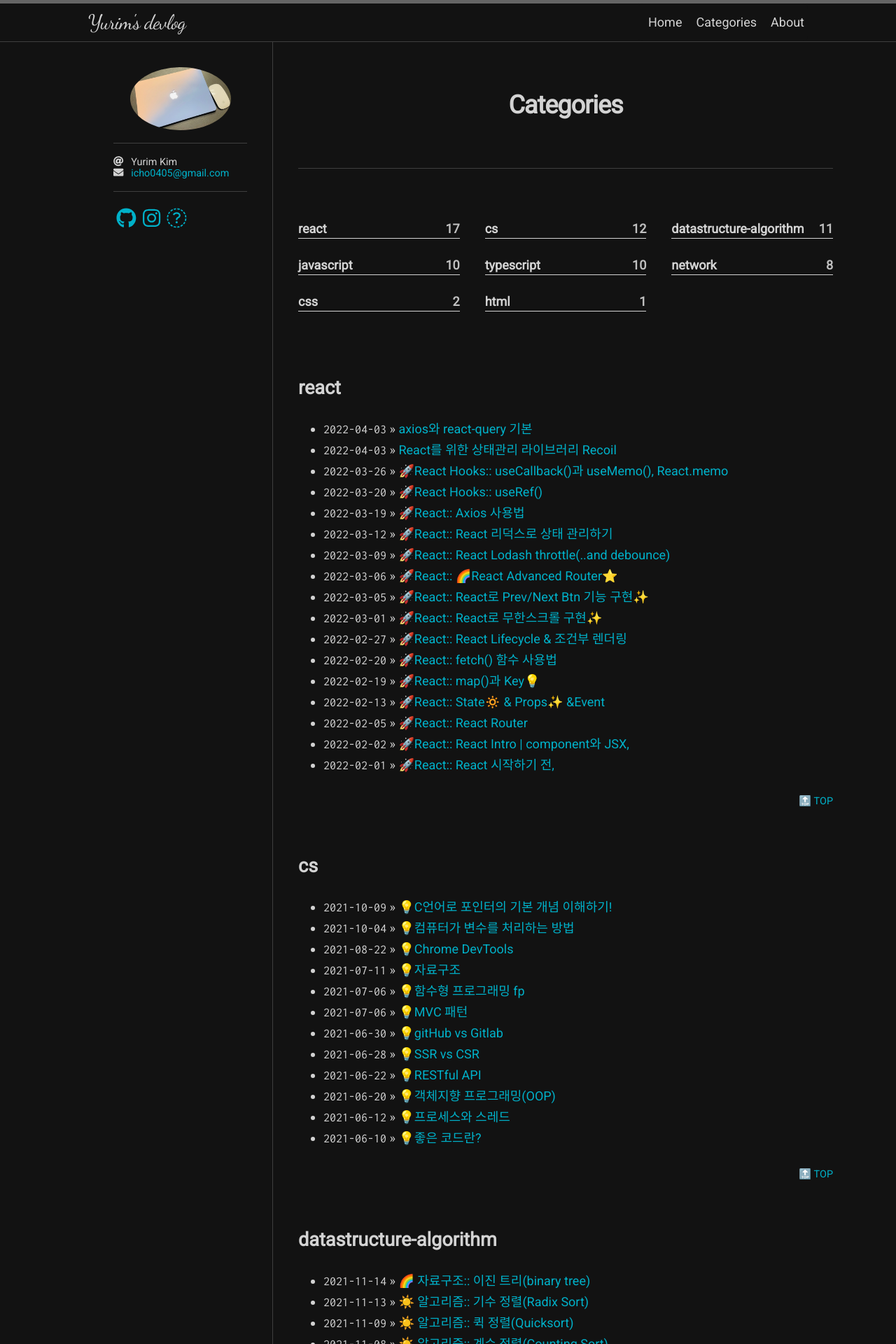
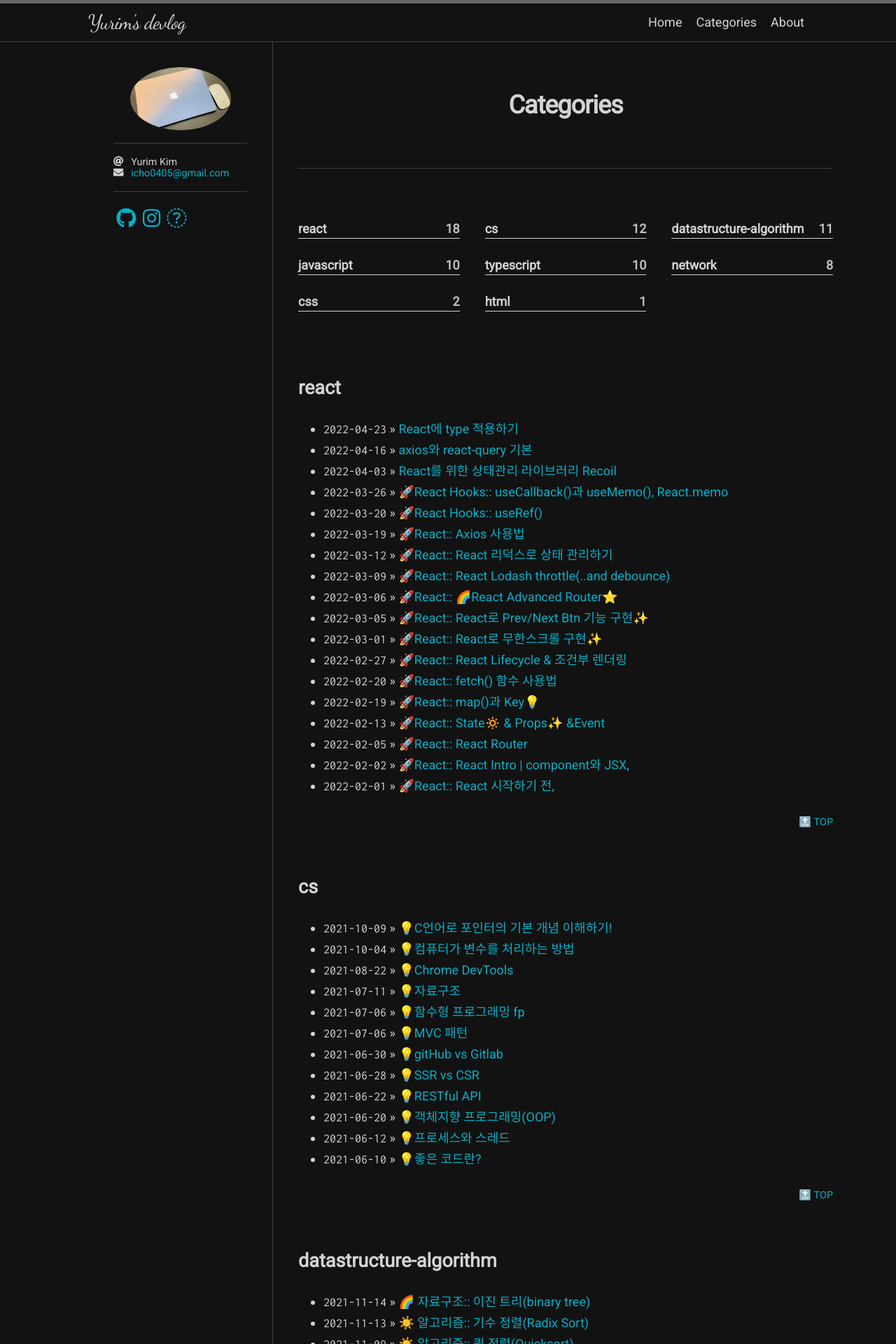
Before and after one commit to yurim45/yurim45.github.io, a Jekyll site: the page built from tags.md, in a window 1280 px wide. Shown: the top 1920 px of the page at 70% size. Built offline with Jekyll 4.4.1, drawn with Linux system fonts in a browser that asks for light colours; nearby versions of some CDN libraries; some web fonts are replaced; part of the change alters nothing that is shown.

Commit message:
add: post

````diff
--- a/_posts/2022-04-16-react_react_query.md
+++ b/_posts/2022-04-16-react_react_query.md
@@ -9,8 +9,8 @@ navigation: true
 toc: true
 toc_sticky: true
 
-date: 2022-04-03
-last_modified_at: 2022-04-03
+date: 2022-04-16
+last_modified_at: 2022-04-16
 ---
 
 ![](https://velog.velcdn.com/images/april_5/post/130db741-40c6-49c4-b78b-520c68e1aa25/image.png)
--- /dev/null
+++ b/_posts/2022-04-23-react_react_typescript.md
@@ -0,0 +1,87 @@
+---
+published: true
+title: "React에 type 적용하기"
+tags:
+  - [React]
+permalink: /study/react/typescript
+
+navigation: true
+toc: true
+toc_sticky: true
+
+date: 2022-04-23
+last_modified_at: 2022-04-23
+---
+
+![](https://velog.velcdn.com/images/april_5/post/1cb99d0d-db9c-4c05-b565-e337351bbd6a/image.png)
+
+# React Compoenent에서 type 정의하기
+
+<br />
+
+## 이벤트 객체와 이벤트 처리 함수의 타입
+
+> 리액트 컴포넌트에서 <span style='color:dodgerblue'>**이벤트 처리 함수의 타입**</span>을 자주 작성하기 때문에 미리 타입을 만들어 놓고 <span style='color:dodgerblue'>**재사용**</span>하는 게 좋다.
+
+```tsx
+import React from 'react';
+
+type EventObject<t = HTMLElement> = React.SyntheticEvent<T>;  // (1)
+
+type EventFunc<T = HTMLElement> (e : EventObject<T> => void)  // (2)
+```
+
+(1) 리액트에서 발생하는 대부분의 이벤트 객체는 EventObject 타입으로 정의할 수 있다.
+특정 이벤트에 특화된 타입을 원한다면 제네릭 T에 원하는 타입을 입력한다.
+
+(2) 대부분의 이벤트 처리 함수를 EventFunc로 정의할 수 있다.
+마찬가지로 원하는 타입을 제네릭 T에 입력할 수 있다. 이 타입응ㄴ 이벤트 처리 함수를 속성 값으로 전달할 떄 유용하게 사용된다.
+
+<br />
+
+---
+
+## 함수형 컴포넌트의 타입 정의하기
+
+```tsx
+import React from "react";
+
+interface Props {
+  // (1)
+  name: string;
+  age?: number;
+}
+
+export default function MyComponent({ name, age = 23 }) {
+  // (2)
+  return (
+    <div>
+      <p>{name}</p>
+      <p>{age.substr(0)}</p> /* (3) 타입 에러! */
+    </div>
+  );
+}
+
+const MyComponent: React.FunctionComponent<Props> = function ({
+  name,
+  age = 23,
+}) {
+  // (2)
+  return (
+    <div>
+      <p>{name}</p>
+      <p>{age.substr(0)}</p> /* (3) 타입 에러! */
+    </div>
+  );
+};
+```
+
+(1) 속성값의 타입을 정의.
+속성값의 타입 정보는 문서의 역할을 하므로 최상단에서 정의한다.
+물음표 기호를 이용해서 선택 속성을 정의할 수 있다
+
+(2) `Props` 타입을 이용해서 속성값의 타입을 입력.
+컴포넌트 속성값의 기본값은 자바스크립트 표준 문법을 사용하면 된다.
+
+(3) 타입스크립트는 `age`가 숫자라는 것을 알기 때문에 `substr` 메서드를 호출하면 타입 에러가 발생한다.
+`MyComponent`를 사용하는 곳에서는 `name` 속성을 반드시 입력해야 하며, `age` 속성은 입력하지 않아도 된다. 그 외의 속성을 입력하려고 하면 타입 에러가 발생한다.
````
